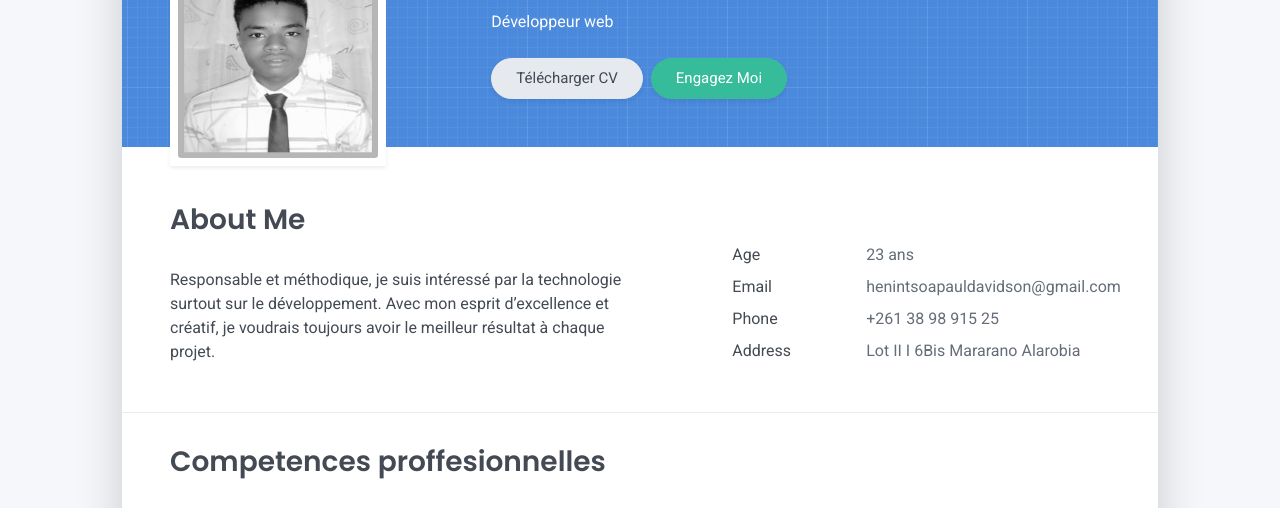
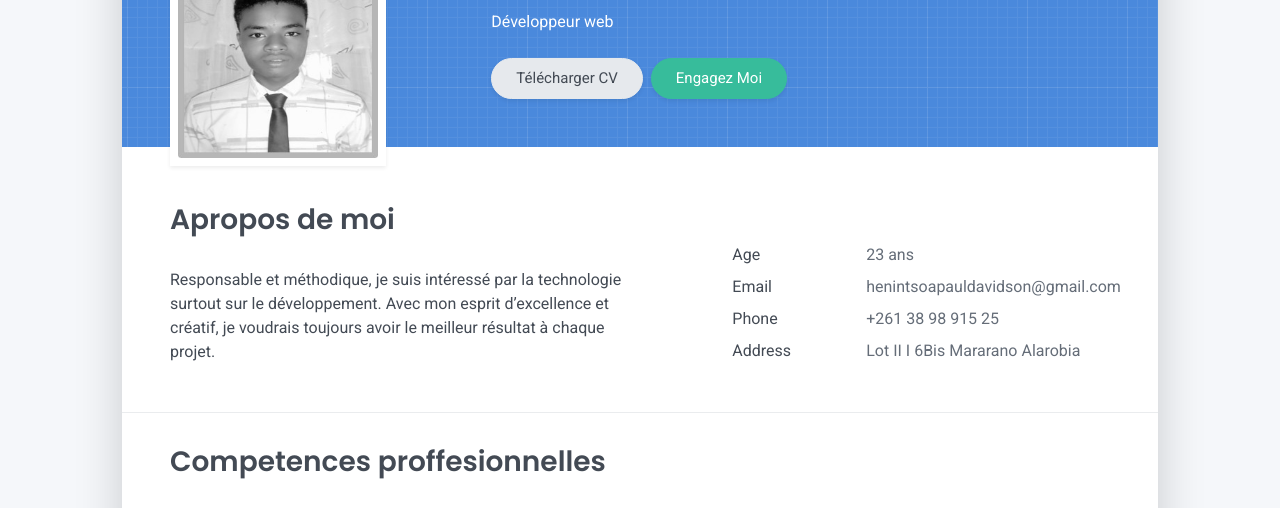
Before and after one commit to henintsoapaul13/henintsoapaul13, a plain HTML site: page index.html in a window 1280 px wide. Shown: the part 222-730 px from the top of the page. Drawn offline with Linux system fonts and the light colour scheme.

Commit message:
Add files via upload

```diff
--- a/index.html
+++ b/index.html
@@ -50,7 +50,7 @@
   <div class="about-section pt-4 px-3 px-lg-4 mt-1">
     <div class="row">
       <div class="col-md-6">
-        <h2 class="h3 mb-3">About Me</h2>
+        <h2 class="h3 mb-3">Apropos de moi</h2>
         <p>Responsable et méthodique, je suis intéressé par la technologie surtout sur le développement. Avec mon esprit d’excellence et créatif, je voudrais toujours avoir le meilleur résultat à chaque projet.</p>
       </div>
       <div class="col-md-5 offset-md-1">
@@ -170,7 +170,7 @@
         </div>
         <div class="card-body">
           <div class="text-muted text-small mb-2">2021 - 2022</div>
-          <div class="h5 mb-1">Obtention du diplôme DTS<span class="text-muted h6">à l'université IESTIME Ankadifotsy</span></div>
+          <div class="h5 mb-1">Obtention du diplôme DTS<span class="text-muted h6"> à l'université IESTIME Ankadifotsy</span></div>
           <div>Filière developpement  informatique - Developpeur web <br>
           Projet : gestion de location de voiture - langage : PHP et javascript.</div>
         </div>
@@ -178,7 +178,7 @@
       <div class="timeline-card timeline-card-success card shadow-sm">
         <div class="card-body">
           <div class="text-muted text-small mb-2">2017 - 2018</div>
-          <div class="h5 mb-1">Diplômé de baccalauréat<span class="text-muted h6">Au Lycée Fo Masin'i Jesoa Talatamaty Fianarantsoa</span></div>
+          <div class="h5 mb-1">Diplômé de baccalauréat<span class="text-muted h6"> Au Lycée Fo Masin'i Jesoa Talatamaty Fianarantsoa</span></div>
           <div>Mention assez bien - Série C</div>
         </div>
       </div>
```
Also changed, not shown: 1 other file.
